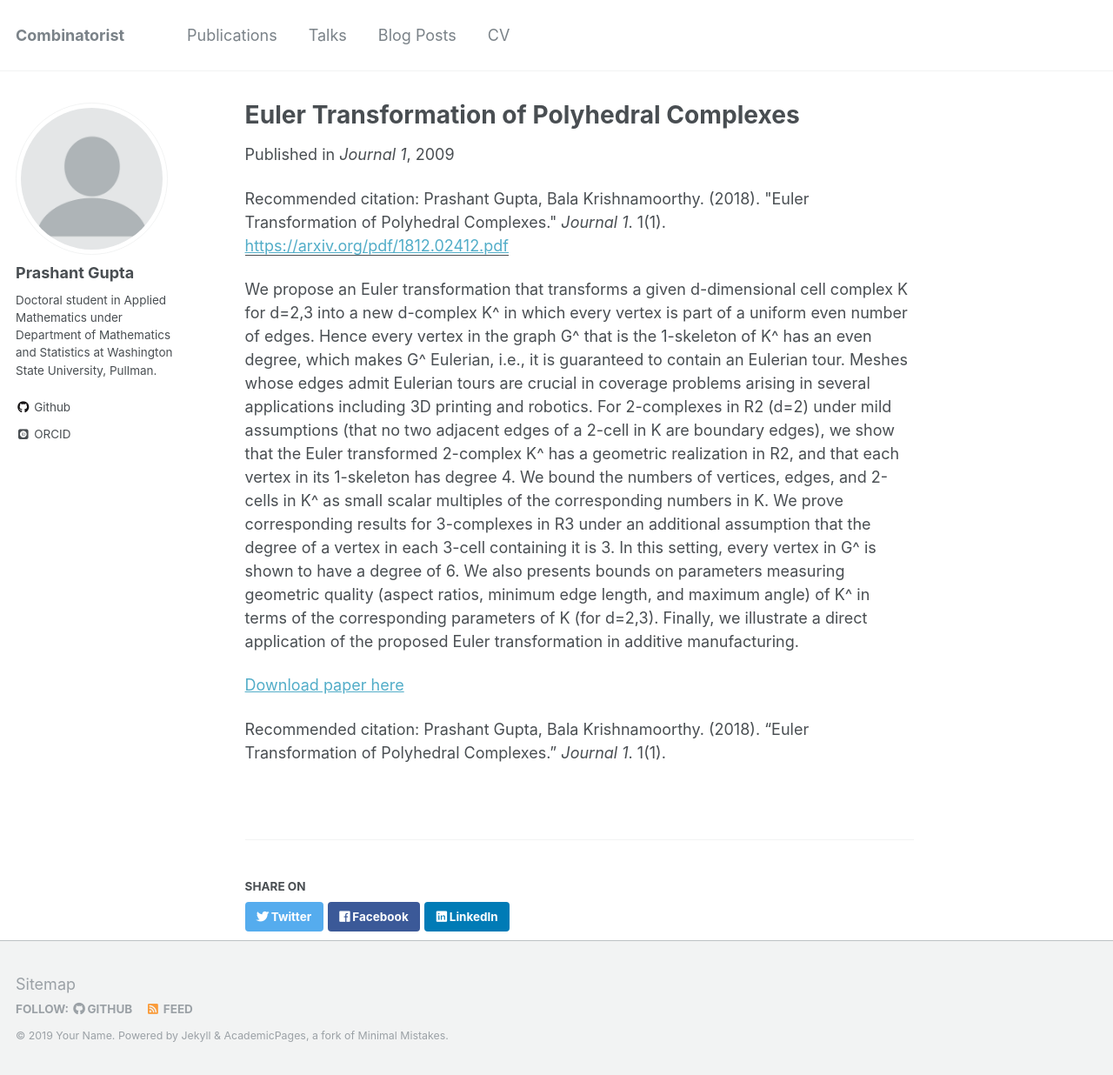
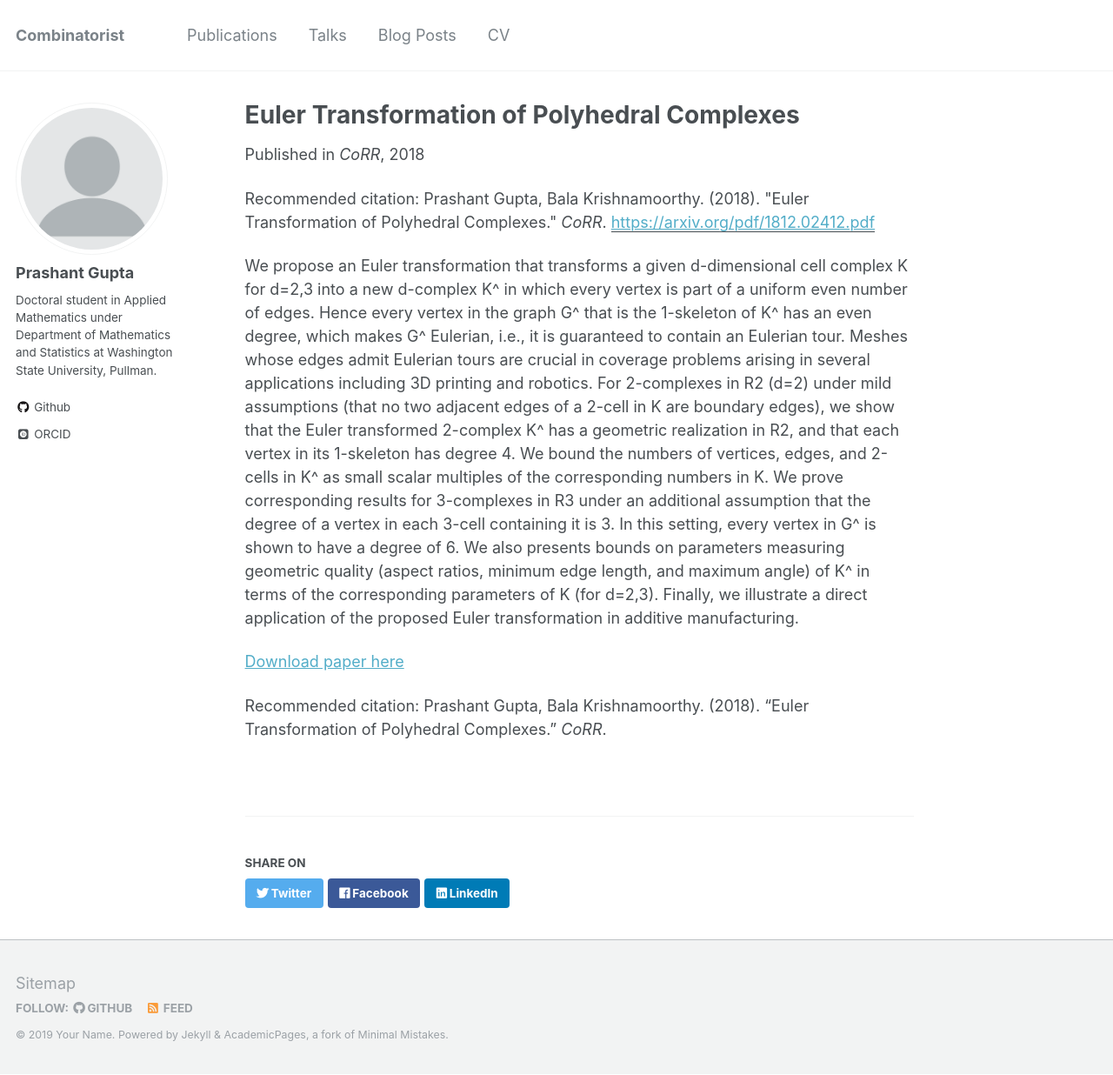
Before and after one commit to pragup/pragup.github.io, a Jekyll site: the page built from _publications/2018-12-06-Euler-Transformation-of-Polyhedral-Complexes.md, in a window 1280 px wide and 1236 px high. Shown: the whole window at 87% size. Built offline with Jekyll 4.4.1, drawn with Linux system fonts in a browser that asks for light colours; some web fonts are replaced.

Commit message:
no message

```diff
--- a/_publications/2018-12-06-Euler-Transformation-of-Polyhedral-Complexes.md
+++ b/_publications/2018-12-06-Euler-Transformation-of-Polyhedral-Complexes.md
@@ -3,10 +3,10 @@ title: "Euler Transformation of Polyhedral Complexes"
 collection: publications
 permalink: /publication/2018-12-06-Euler_Transformation-of-Polyhedral-Complexes
 excerpt: 'This paper is about the number 1.'
-date: 2009-10-01
-venue: 'Journal 1'
+date: 2018-12-06
+venue: 'CoRR'
 paperurl: 'https://arxiv.org/pdf/1812.02412.pdf'
-citation: 'Prashant Gupta, Bala Krishnamoorthy. (2018). &quot;Euler Transformation of Polyhedral Complexes.&quot; <i>Journal 1</i>. 1(1).'
+citation: 'Prashant Gupta, Bala Krishnamoorthy. (2018). &quot;Euler Transformation of Polyhedral Complexes.&quot; <i>CoRR</i>.'
 ---
 We propose an Euler transformation that transforms a given d-dimensional cell complex K for d=2,3 into a new d-complex K^ in which every vertex is part of a uniform even number of edges. Hence every vertex in the graph G^ that is the 1-skeleton of K^ has an even degree, which makes G^ Eulerian, i.e., it is guaranteed to contain an Eulerian tour. Meshes whose edges admit Eulerian tours are crucial in coverage problems arising in several applications including 3D printing and robotics.
 For 2-complexes in R2 (d=2) under mild assumptions (that no two adjacent edges of a 2-cell in K are boundary edges), we show that the Euler transformed 2-complex K^ has a geometric realization in R2, and that each vertex in its 1-skeleton has degree 4. We bound the numbers of vertices, edges, and 2-cells in K^ as small scalar multiples of the corresponding numbers in K. We prove corresponding results for 3-complexes in R3 under an additional assumption that the degree of a vertex in each 3-cell containing it is 3. In this setting, every vertex in G^ is shown to have a degree of 6.
@@ -14,4 +14,4 @@ We also presents bounds on parameters measuring geometric quality (aspect ratios
 
 [Download paper here](https://arxiv.org/pdf/1812.02412.pdf)
 
-Recommended citation: Prashant Gupta, Bala Krishnamoorthy. (2018). "Euler Transformation of Polyhedral Complexes." <i>Journal 1</i>. 1(1).
+Recommended citation: Prashant Gupta, Bala Krishnamoorthy. (2018). "Euler Transformation of Polyhedral Complexes." <i>CoRR</i>.
```
